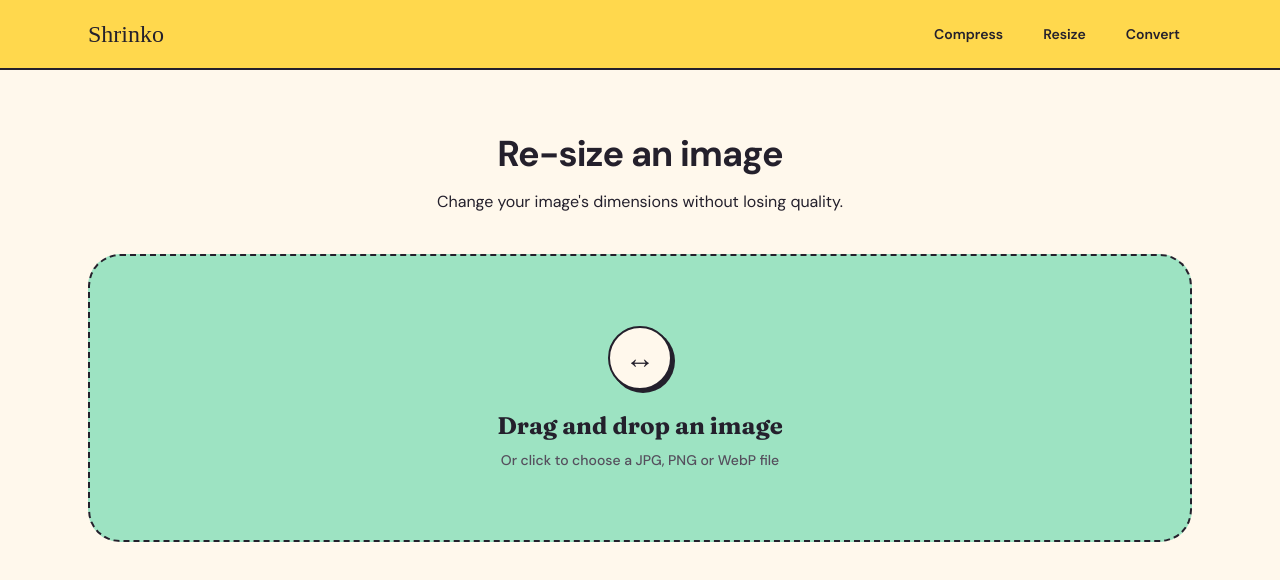
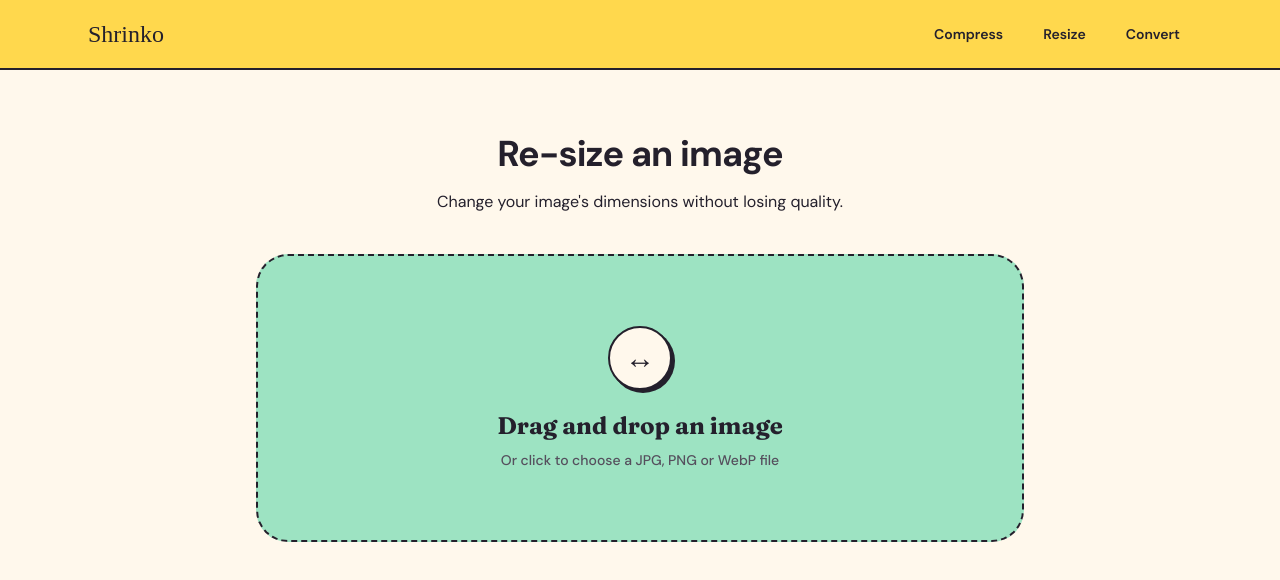
Before and after one commit to jddrtn/shrinko, a React (Vite) app: page /#/resize in a window 1280 px wide. Shown: the top 580 px of the page. Built offline with nearby package versions, Linux system fonts and the light colour scheme; a web font is replaced by a local one.

Commit message:
changed dimensions of resize uploader to match compress uploader

```diff
--- a/src/pages/Resize.tsx
+++ b/src/pages/Resize.tsx
@@ -227,8 +227,8 @@ export default function Resize() {
   };
 
   return (
-    <div className="mb-10 text-center">
-      <header className="mb-10">
+    <section className="mx-auto max-w-3xl">
+      <header className="mb-10 text-center">
 
         <h1 className="text-4xl font-bold tracking-tight">
           Re-size an image
@@ -448,6 +448,6 @@ export default function Resize() {
           )}
         </section>
       )}
-    </div>
+    </section>
   );
 }
```
